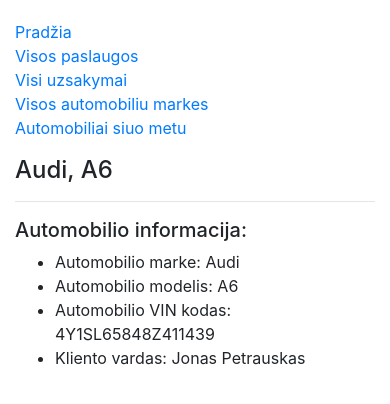
After one commit to Vkasmakr/autoservisas_djang, a Django app: page /autoservisas/automobiliai/1 in a window 390 px wide. The commit adds this page. Shown: the top 404 px of the page. Run offline with Django 4.2, Linux system fonts and the light colour scheme; data comes from the database, SQL or seed files in the repository; both versions use the stored data as it was after the commit; some libraries are stand-ins or nearby versions.

Commit message:
created listings of automobiliai, uzsakymo eilutes. Each listing is configured to redirect to its respective order/automobile details. Used both generic.ListView and simple listing

```diff
--- a/mysite/autoservisas/models.py
+++ b/mysite/autoservisas/models.py
@@ -21,6 +21,9 @@
     kaina = models.FloatField('Kaina', max_length=10, help_text='Iveskite paslaugos kaina', default=0)
     paslauga_id = models.ForeignKey('Paslauga', on_delete=models.SET_NULL, null=True)
     uzsakymas_id = models.ForeignKey('Uzsakymas', on_delete=models.SET_NULL, null=True)
+
+    def get_absolute_url(self):
+        return reverse('uzsakeil-detail', args=[str(self.id)])
 
     class Meta:
         verbose_name = "Uzsakymo eilute"
@@ -64,6 +67,9 @@
     vin_kodas = models.CharField('VIN kodas', max_length=17, help_text='Iveskite VIN numeri')
     klientas = models.CharField('Klientas', max_length=100, help_text='Iveskite klienta')
 
+    def get_absolute_url(self):
+        return reverse('auto-detail', args=[str(self.id)])
+
     class Meta:
         verbose_name = "Automobilis"
         verbose_name_plural = "Automobiliai"
--- /dev/null
+++ b/mysite/autoservisas/templates/auto.html
@@ -0,0 +1,15 @@
+{% extends "base.html" %}
+{% block content %}
+<div>
+  <h4>{{auto_automobile.automobilio_modelis_id}}</h4>
+  <hr/>
+  <h5>Automobilio informacija:  </h5>
+  <ul>
+    <li> Automobilio marke: {{auto_automobile.automobilio_modelis_id.marke}} </li>
+    <li> Automobilio modelis: {{auto_automobile.automobilio_modelis_id.modelis}} </li>
+    <li> Automobilio VIN kodas: {{auto_automobile.vin_kodas}} </li>
+    <li> Kliento vardas: {{auto_automobile.klientas}} </li>
+  </ul>
+
+</div>
+{% endblock %}
--- a/mysite/autoservisas/templates/base.html
+++ b/mysite/autoservisas/templates/base.html
@@ -18,7 +18,7 @@
             <ul class="sidebar-nav">
                 <li><a href="{% url 'index' %}">Pradžia</a></li>
                 <li><a href="">Visos paslaugos</a></li>
-                <li><a href="">Visi uzsakymai</a></li>
+                <li><a href="{% url 'uzsakymaseil' %}">Visi uzsakymai</a></li>
                 <li><a href="{% url 'modeliai' %}">Visos automobiliu markes</a></li>
                 <li><a href="{% url 'automobiliai' %}">Automobiliai siuo metu</a></li>
             </ul>
--- a/mysite/autoservisas/templates/modeliai.html
+++ b/mysite/autoservisas/templates/modeliai.html
@@ -1,8 +1,8 @@
 {% extends "base.html" %}
 {% block content %}
 <h1>Automobiliai pas mumis</h1>
-<p>Musu aptarnaujamu automobiliu markiu sarasas: </p>
+<p>Musu aptarnaujamu automobiliu markiu ir modeliu sarasas: </p>
 {% for auto in modeliai_num %}
-<li>{{auto.marke}}</li>
+<li>{{auto.marke}} {{auto.modelis}}</li>
 {% endfor %}
 {% endblock %}
--- a/mysite/autoservisas/urls.py
+++ b/mysite/autoservisas/urls.py
@@ -4,5 +4,8 @@
 urlpatterns = [
     path('', views.index, name='index'),
     path('modeliai/', views.modeliai, name='modeliai'),
-    path('automobiliai/', views.automobiliai, name='automobiliai')
+    path('automobiliai/', views.automobiliai, name='automobiliai'),
+    path('automobiliai/<int:auto_id>', views.automobile, name='auto-detail'),
+    path('uzsakymaseil/', views.OrdersListView.as_view(), name='uzsakymaseil'),
+    path('uzsakymaseil/<int:ue_id>', views.orders_order, name='uzsakeil-detail')
 ]
--- a/mysite/autoservisas/views.py
+++ b/mysite/autoservisas/views.py
@@ -1,5 +1,6 @@
-from django.shortcuts import render
+from django.shortcuts import render, get_object_or_404
 from django.http import HttpResponse
+from django.views import generic
 from .models import Uzsakymas, UzsakymoEilute, Modelis, Automobilis
 
 def index(request):
@@ -27,3 +28,24 @@
     context = {'automobiliai_num': automobiliai_num,
                }
     return render(request, 'automobiliai.html', context=context)
+
+
+def automobile(request, auto_id):
+    single_auto = get_object_or_404(Automobilis, pk=auto_id)  # pk - primary key
+    return render(request, 'auto.html', {'auto_automobile': single_auto})
+
+
+class OrdersListView(generic.ListView):
+    model = UzsakymoEilute
+    template_name = 'uzsakymai_eilutes.html'
+    context_object_name = 'uzsakymai_num'
+
+# def orders(request):
+#     uzsakymai_num = UzsakymoEilute.objects.all()
+#     context = {'uzsakymai_num': uzsakymai_num}
+#     return render(request, 'uzsakymai_eilutes.html', context=context)
+
+
+def orders_order(request, ue_id):
+    single_ue = get_object_or_404(UzsakymoEilute, pk=ue_id)  # pk - primary key
+    return render(request, 'uzsakeil_detail.html', {'uzsakeil_single': single_ue})
```
Also changed, not shown: mysite/autoservisas/templates/automobiliai.html (+5 -2 lines), mysite/autoservisas/templates/uzsakeil_detail.html (added, +15 -0 lines), mysite/autoservisas/templates/uzsakymai_eilutes.html (added, +11 -0 lines), mysite/db.sqlite3.
